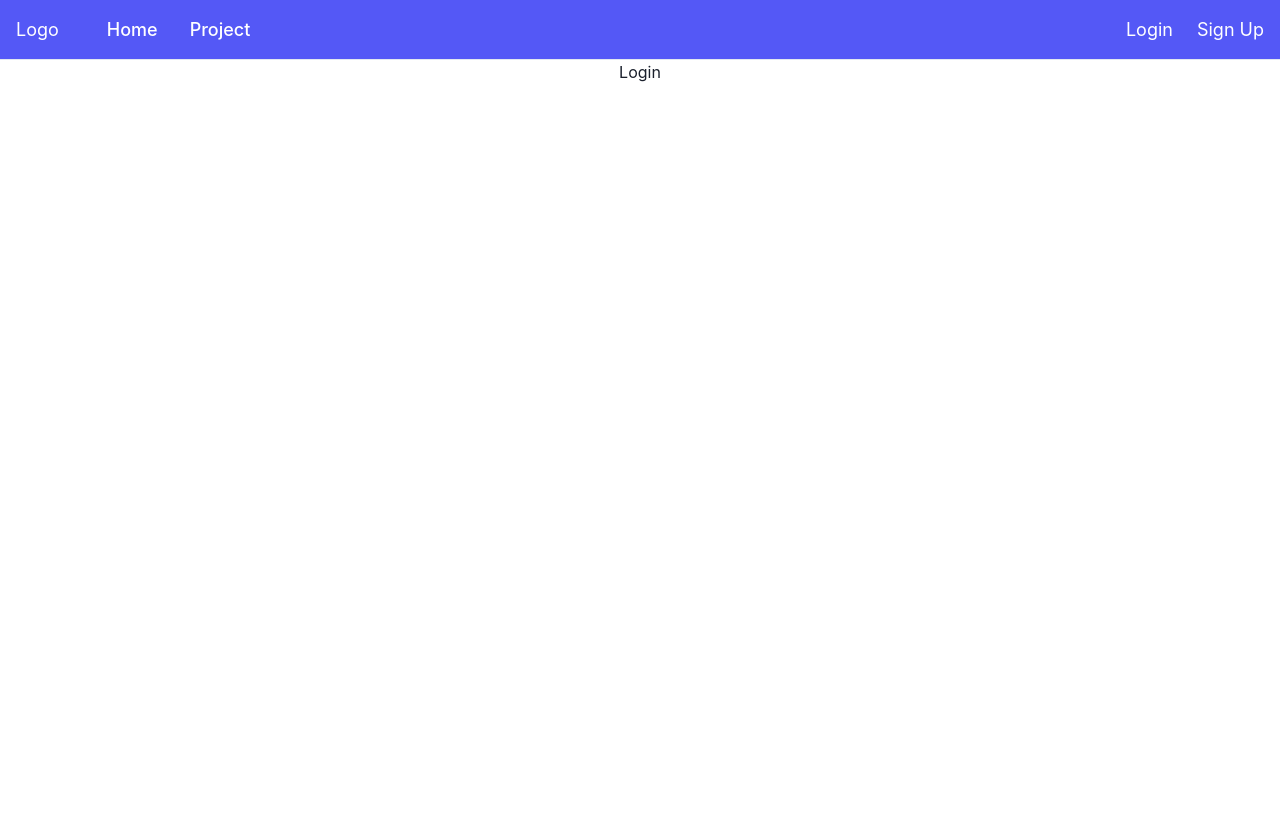
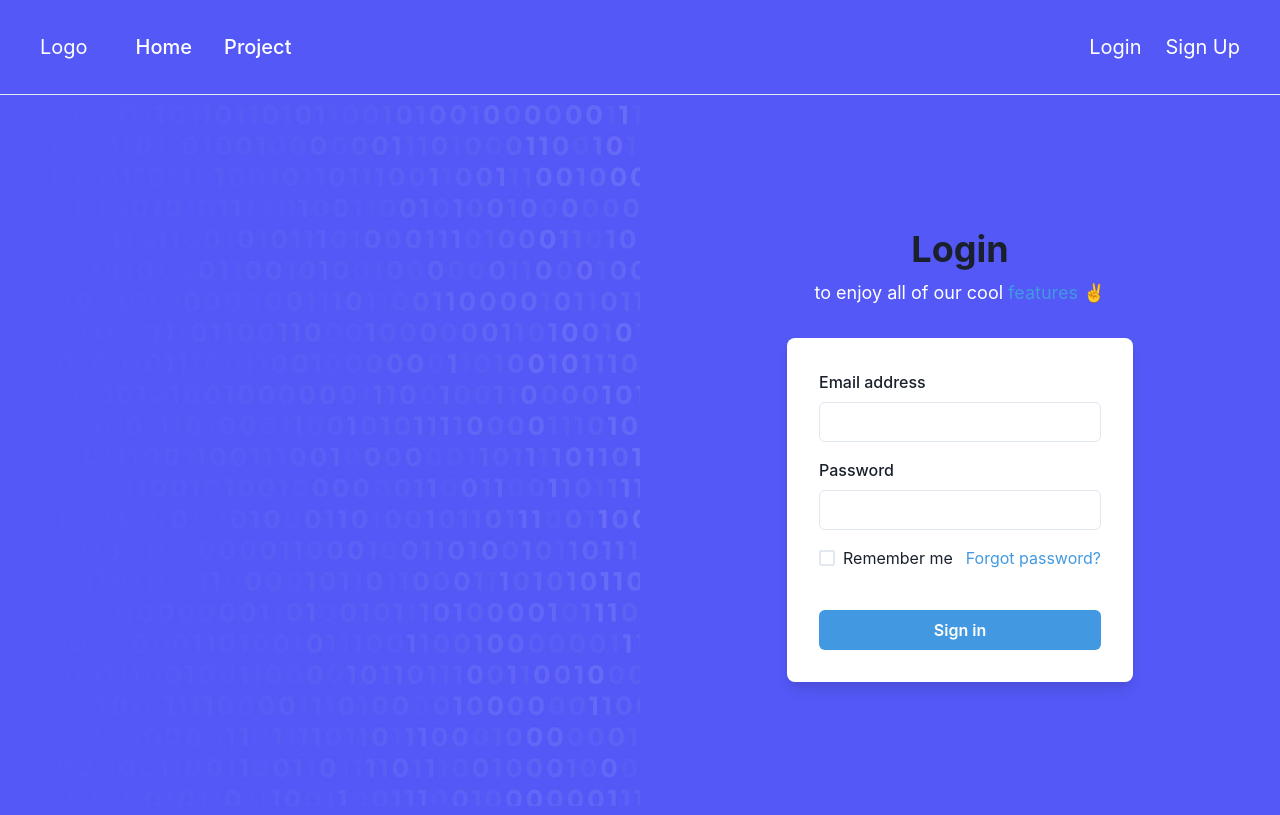
Before and after one commit to debic/fountainhead_fe, a React (Create React App) app: page /Login in a window 1280 px wide. Built offline with nearby package versions, Linux system fonts and the light colour scheme.

Commit message:
Login-debi

```diff
--- a/src/App.css
+++ b/src/App.css
@@ -1,5 +1,7 @@
 .App {
   text-align: center;
+  background-color: #5458f6;
+
 }
 
 .App-logo {
@@ -21,11 +23,28 @@
   align-items: center;
   justify-content: center;
   font-size: calc(10px + 2vmin);
-  color: white;
+  color: #5458f6;
 }
 
 .App-link {
   color: #61dafb;
+}
+
+.LoginPage{
+  display: flex;
+  height: 90vh;
+}
+
+.LoginPage_image{
+background-image: url("./Img/background.jpg");
+background-repeat: no-repeat;
+background-size: cover;
+width: 50vw;
+
+}
+
+.LoginPage_form{
+  width: 50vw;
 }
 
 @keyframes App-logo-spin {
--- a/src/Components/Navbar.js
+++ b/src/Components/Navbar.js
@@ -30,8 +30,8 @@
         <Flex
           bg={useColorModeValue('#5458F6', 'gray.800')}
           minH={'60px'}
-          py={{ base: 2 }}
-          px={{ base: 4 }}
+          py={{ base: 8 }}
+          px={{ base: 10 }}
           borderBottom={1}
           borderStyle={'solid'}
           borderColor={useColorModeValue('gray.200', 'gray.900')}
@@ -53,7 +53,7 @@
             <Text
               textAlign={useBreakpointValue({ base: 'center', md: 'left' })}
               fontFamily={'heading'}
-              fontSize={'lg'}
+              fontSize={'xl'}
               color={useColorModeValue('white', 'white')}>
               Logo
             </Text>
@@ -71,7 +71,7 @@
             <Button
               as={'a'}
               color={useColorModeValue('white', 'white')}
-              fontSize={'lg'}
+              fontSize={'xl'}
               fontWeight={400}
               variant={'link'}
               href={'./Login'}>
@@ -80,7 +80,7 @@
             <Button
               as={'a'}
               color={useColorModeValue('white', 'white')}
-              fontSize={'lg'}
+              fontSize={'xl'}
               fontWeight={400}
               variant={'link'}
               href={'./SignUp'}>
@@ -111,7 +111,7 @@
                 <Link
                   p={2}
                   href={navItem.href ?? '#'}
-                  fontSize={'lg'}
+                  fontSize={'xl'}
                   fontWeight={500}
                   color={linkColor}
                   _hover={{
@@ -159,11 +159,11 @@
               transition={'all .3s ease'}
               _groupHover={{ color: 'pink.400' }}
               fontWeight={500}
-              fontSize={'lg'}
+              fontSize={'xl'}
               >
               {label}
             </Text>
-            <Text fontSize={'lg'}>{subLabel}</Text>
+            <Text fontSize={'xl'}>{subLabel}</Text>
           </Box>
           <Flex
             transition={'all .3s ease'}
--- a/src/Pages/Login.js
+++ b/src/Pages/Login.js
@@ -1,7 +1,74 @@
 import React from 'react'
+import {
+  Flex,
+  Box,
+  FormControl,
+  FormLabel,
+  Input,
+  Checkbox,
+  Stack,
+  Link,
+  Button,
+  Heading,
+  Text,
+  useColorModeValue,
+} from '@chakra-ui/react';
 
 export default function Login() {
   return (
-    <div>Login</div>
+    <div className='LoginPage'>
+      <div className='LoginPage_image'>
+
+      </div>
+
+      <div className='LoginPage_form'>
+      <Flex
+      minH={'90vh'}
+      align={'center'}
+      justify={'center'}>
+      <Stack spacing={8}   py={12} px={6}>
+        <Stack align={'left'}>
+          <Heading fontSize={'4xl'}>Login</Heading>
+          <Text fontSize={'lg'} color={'white'}>
+            to enjoy all of our cool <Link color={'blue.400'}>features</Link> ✌️
+          </Text>
+        </Stack>
+        <Box
+          rounded={'lg'}
+          bg={useColorModeValue('white', 'gray.700')}
+          boxShadow={'lg'}
+          p={8}>
+          <Stack spacing={4}>
+            <FormControl id="email">
+              <FormLabel>Email address</FormLabel>
+              <Input type="email" />
+            </FormControl>
+            <FormControl id="password">
+              <FormLabel>Password</FormLabel>
+              <Input type="password" />
+            </FormControl>
+            <Stack spacing={10}>
+              <Stack
+                direction={{ base: 'column', sm: 'row' }}
+                align={'start'}
+                justify={'space-between'}>
+                <Checkbox>Remember me</Checkbox>
+                <Link color={'blue.400'}>Forgot password?</Link>
+              </Stack>
+              <Button
+                bg={'blue.400'}
+                color={'white'}
+                _hover={{
+                  bg: 'blue.500',
+                }}>
+                Sign in
+              </Button>
+            </Stack>
+          </Stack>
+        </Box>
+      </Stack>
+    </Flex>
+      </div>
+    </div>
   )
 }
```
Also changed, not shown: src/Img/background.jpg (added), 1 other file (tests, documents, lock files or other folders).
